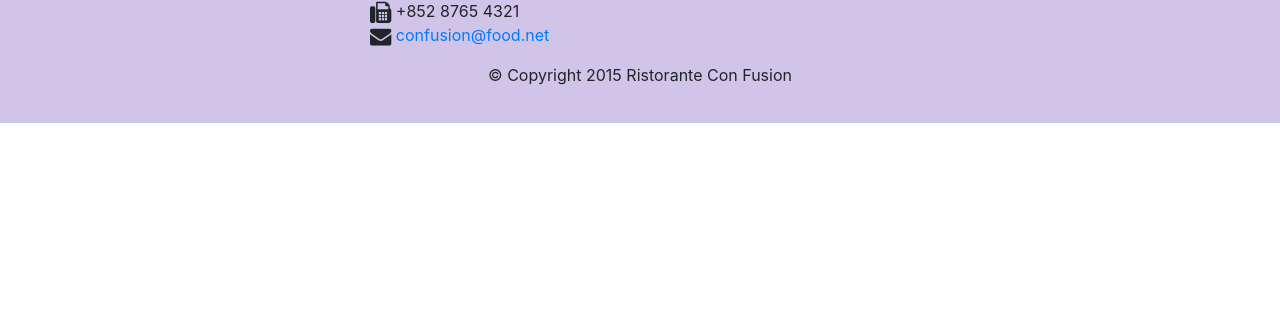
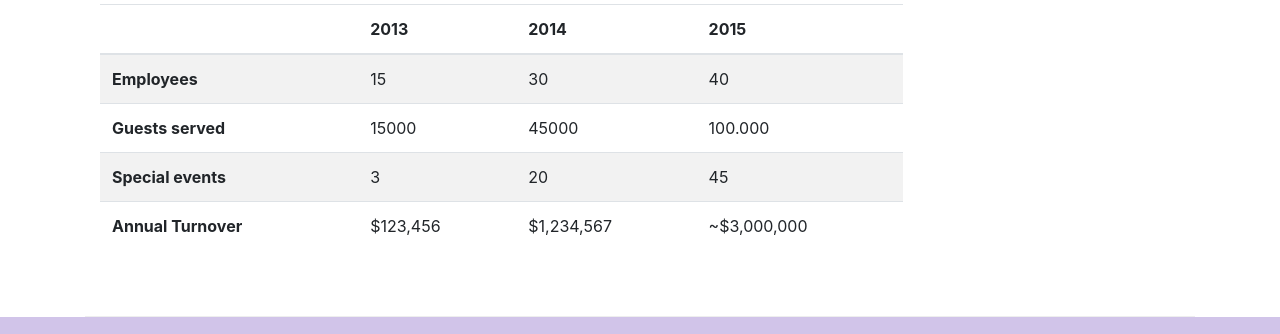
Before and after one commit to jpavelek/coursera-full-stack, a website: page aboutus.html in a window 1280 px wide. Shown: the part 1679-2013 px from the top of the page. Before the commit the page ends 1802 px from the top, so only its background shows below. Drawn offline with nearby package versions, Linux system fonts and the light colour scheme.

Commit message:
Add table and cards to aboutus.html

```diff
--- a/aboutus.html
+++ b/aboutus.html
@@ -62,7 +62,30 @@
                 <p>Started in 2010, Ristorante con Fusion quickly established itself as a culinary icon par excellence in Hong Kong. With its unique brand of world fusion cuisine that can be found nowhere else, it enjoys patronage from the A-list clientele in Hong Kong.  Featuring four of the best three-star Michelin chefs in the world, you never know what will arrive on your plate the next time you visit us.</p>
                 <p>The restaurant traces its humble beginnings to <em>The Frying Pan</em>, a successful chain started by our CEO, Mr. Peter Pan, that featured for the first time the world's best cuisines in a pan.</p>
             </div>
-            <div>
+            <div class="col-sm">
+                <div class="card">
+                    <h3 class="card-header bg-primary text-white">Facts at glance</h3>
+                    <div class="card-block">
+                        <dl class="row">
+                            <dt class="col-6">Started</dt>
+                            <dd class="col-6">3 Feb. 2013</dd>
+                            <dt class="col-6">Major stakeholder</dt>
+                            <dd class="col-6">HK Fine Foods, Inc.</dd>
+                            <dt class="col-6">Last year's turnover</dt>
+                            <dd class="col-6">$1,234,567</dd>
+                            <dt class="col-6">Employees</dt>
+                            <dd class="col-6">40</dd>
+                        </dl>
+                    </div>
+                </div>
+            </div>
+            <div class="col-12">
+                <div class="card card-block bg-faded">
+                    <blockquote class="clockquote">
+                        <p class="mb-0">You better cutt he pizza in four pieces because I'm not hungry enough to eat six</p>
+                        <footer class="blockquote-footer">Yogi Berra<cite title="Source Title">The Wit and the Wisdom of Yogi Berra,P. Pepe, Diversion Books, 2014</cite></footer>
+                    </blockquote>
+                </div>
             </div>
         </div>
 
@@ -79,8 +102,53 @@
                 <h3>Alberto Somayya <small>Executive Chef</small></h3>
                 <p class="hidden-xs-down">Award winning three-star Michelin chef with wide International experience having worked closely with whos-who in the culinary world, he specializes in creating mouthwatering Indo-Italian fusion experiences. He says, <em>Put together the cuisines from the two craziest cultures, and you get a winning hit! Amma Mia!</em></p>
             </div>
-       </div>
+        </div>
+        <div class="row row-content">
+            <div class="col-12 col-sm-9">
+                <h2>Facts &amp; Figures</h2>
+                <div class="table-responsive">
+                    <table class="table table-striped">
+                        <thead class="thead-inverse">
+                            <tr>
+                                <th>&nbsp;</th>
+                                <th>2013</th>
+                                <th>2014</th>
+                                <th>2015</th>
+                            </tr>
+                        </thead>
+                        <tbody>
+                            <tr>
+                                <th>Employees</th>
+                                <td>15</td>
+                                <td>30</td>
+                                <td>40</td>
+                            </tr>
+                            <tr>
+                                <th>Guests served</th>
+                                <td>15000</td>
+                                <td>45000</td>
+                                <td>100.000</td>
+                            </tr>
+                            <tr>
+                                <th>Special events</th>
+                                <td>3</td>
+                                <td>20</td>
+                                <td>45</td>
+                            </tr>
+                            <tr>
+                                <th>Annual Turnover</th>
+                                <td>$123,456</td>
+                                <td>$1,234,567</td>
+                                <td>~$3,000,000</td>
+                            </tr>
+                        </tbody>
+                    </table>
+                </div>
+            </div>
+            <div class="col-12 col-sm-3">
 
+            </div>
+        </div>
     </div>
 
     <footer class="footer">
```
